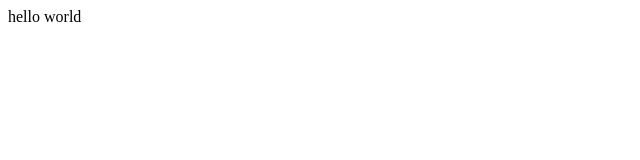
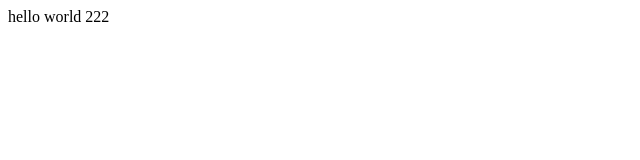
Before and after one commit to RavirajSonar40/second, a plain HTML site: page index.html in a window 1280 px wide. Shown: the full height of the page, 0-640 px from the left. Drawn offline with Linux system fonts and the light colour scheme.

Commit message:
this is the first commit

```diff
--- a/index.html
+++ b/index.html
@@ -6,6 +6,6 @@
     <title>Document</title>
 </head>
 <body>
-    hello world
+    hello world 222
 </body>
 </html>
```
